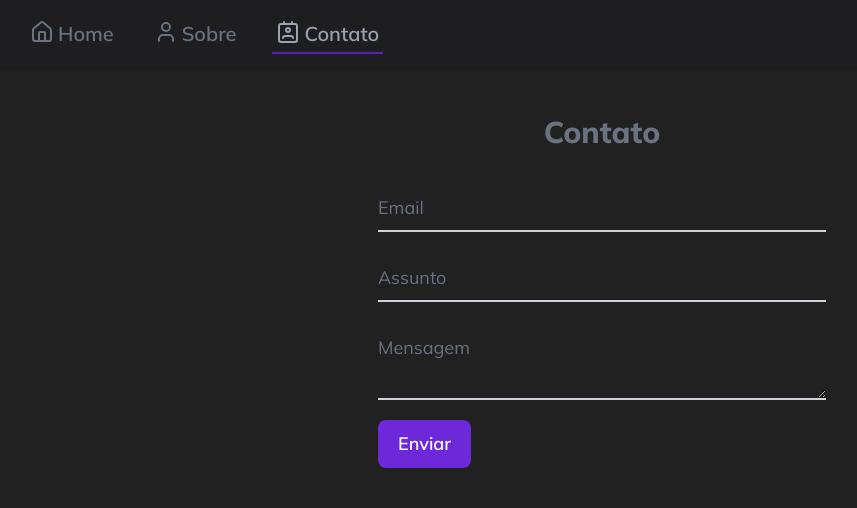
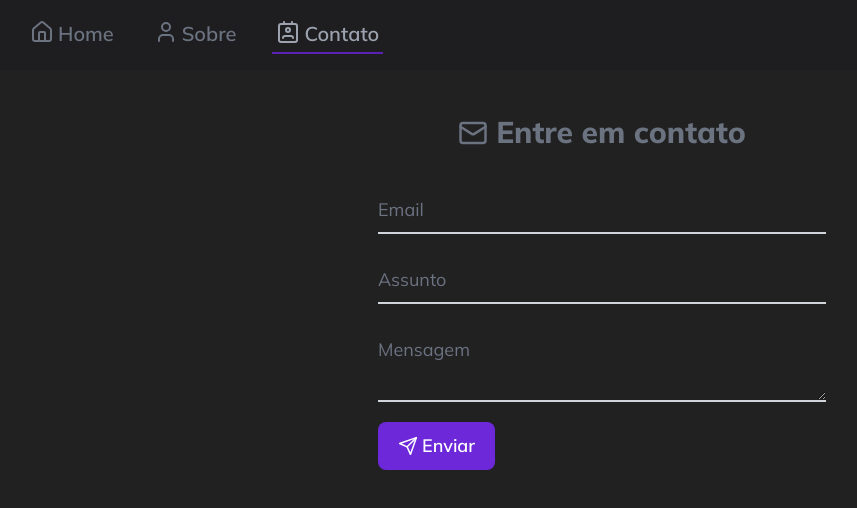
Before and after one commit to rafaelsousapereira/rafael-sousa-web-portfolio, a React (Vite) app: page /contact in a window 1280 px wide. Shown: the top 508 px of the page, without its empty margins (38-895 px from the left). Built offline with nearby package versions, Linux system fonts and the light colour scheme; a web font is replaced by a local one.

Commit message:
feat: add icons

```diff
--- a/src/components/contact/contact-form.tsx
+++ b/src/components/contact/contact-form.tsx
@@ -1,3 +1,4 @@
+import { Mail, Send } from "lucide-react"
 import { InputComponent } from "./input-component"
 import { TextAreaComponent } from "./textarea-componet"
 
@@ -6,7 +7,10 @@ export const ContactForm = () => {
     <div>
       <form className="max-w-md mx-auto mt-11">
         <fieldset id="fieldset-header">
-          <legend className="text-3xl text-gray-500 font-extrabold text-center my-8">Contato</legend>
+          <legend className="flex text-3xl text-gray-500 font-extrabold text-center my-8"
+          >
+            <Mail className="flex justify-center my-1 mr-2" size={30} strokeWidth={2.5} absoluteStrokeWidth /> Entre em contato
+          </legend>
 
             <div className="max-sm:mx-5">
               <InputComponent id="event-email" name="Email" type="email" />
@@ -14,8 +18,14 @@ export const ContactForm = () => {
               <TextAreaComponent id="event-message" name="Mensagem" />
 
               <button
-                className="text-white bg-violet-700 hover:bg-violet-800 focus:ring-4 focus:outline-none focus:ring-violet-300 font-semibold rounded-lg text-lg w-full sm:w-auto px-5 py-2.5 text-center dark:bg-violet-600 dark:hover:bg-violet-700 dark:focus:ring-violet-800"
+                className="flex text-white bg-violet-700 hover:bg-violet-800 focus:ring-4 focus:outline-none focus:ring-violet-300 font-semibold rounded-lg text-lg w-full sm:w-auto px-5 py-2.5 text-center dark:bg-violet-600 dark:hover:bg-violet-700 dark:focus:ring-violet-800"
               >
+                <Send
+                  className="flex justify-center my-1 mr-1"
+                  size={20}
+                  strokeWidth={1.5}
+                  absoluteStrokeWidth
+                />
                 Enviar
               </button>
             </div>
```
